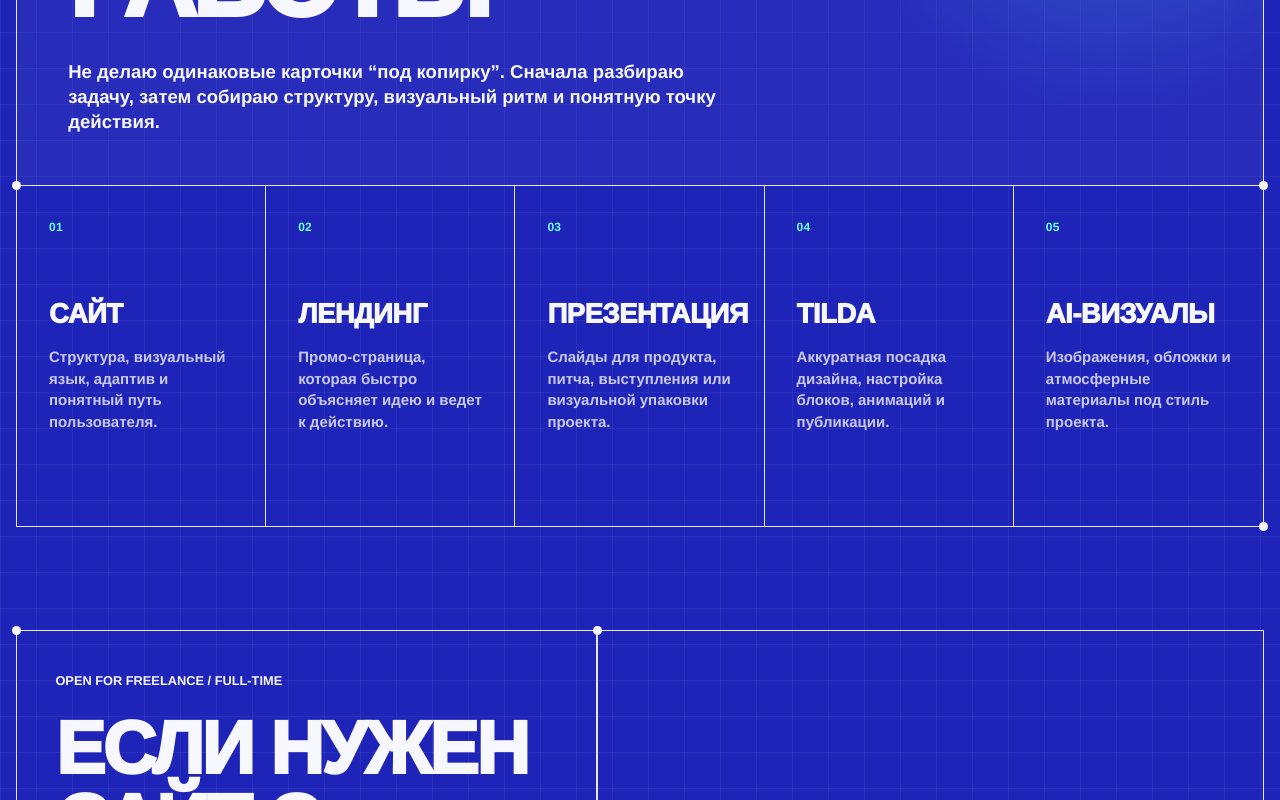
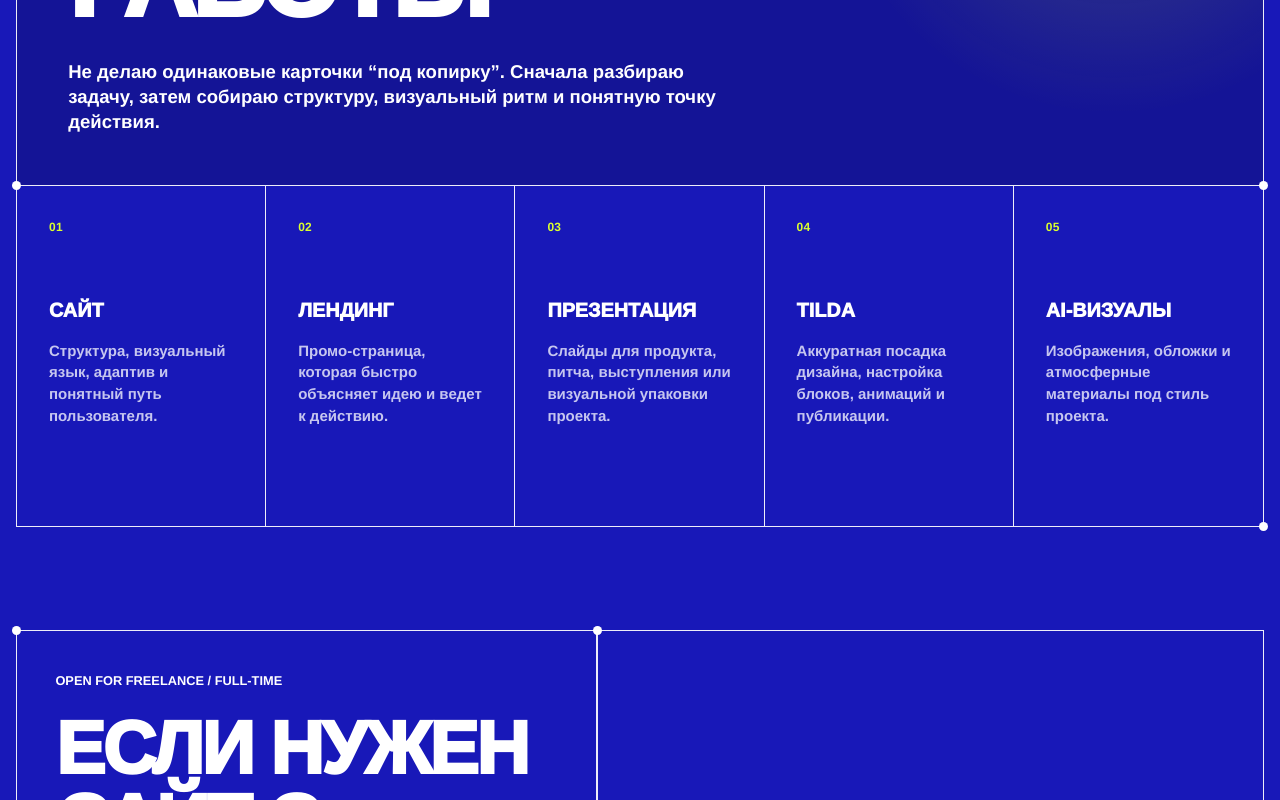
Before and after one commit to kulbedka1996-creator/Kulbeda, a Next.js app: page / in a window 1280 px wide. Shown: the part 2128-2928 px from the top of the page. Built offline with nearby package versions, Linux system fonts and the light colour scheme.

Commit message:
Apply brand palette and simplify backgrounds

```diff
--- a/app/globals.css
+++ b/app/globals.css
@@ -3,14 +3,15 @@
 @tailwind utilities;
 
 :root {
-  --blue: #1f24b8;
-  --blue-hot: #1767ff;
-  --paper: #f4f5ff;
-  --white: #f7f7ff;
-  --cyan: #6dfff2;
-  --ink: #070a24;
-  --line: rgba(247, 247, 255, 0.92);
-  --line-soft: rgba(247, 247, 255, 0.28);
+  --blue: #1818b8;
+  --blue-hot: #2424ff;
+  --paper: #e8eaf5;
+  --white: #ffffff;
+  --cyan: #dbff2f;
+  --red: #ff6330;
+  --ink: #050511;
+  --line: rgba(255, 255, 255, 0.92);
+  --line-soft: rgba(255, 255, 255, 0.28);
   --ease: cubic-bezier(0.16, 1, 0.3, 1);
 }
 
@@ -52,12 +53,7 @@ a {
 
 .site-shell {
   min-height: 100vh;
-  background:
-    linear-gradient(90deg, rgba(255, 255, 255, 0.05) 1px, transparent 1px),
-    linear-gradient(180deg, rgba(255, 255, 255, 0.05) 1px, transparent 1px),
-    radial-gradient(circle at 80% 4%, rgba(109, 255, 242, 0.18), transparent 24rem),
-    var(--blue);
-  background-size: 36px 36px, 36px 36px, auto, auto;
+  background: var(--blue);
   overflow-x: hidden;
 }
 
@@ -131,7 +127,7 @@ a {
   width: 56px;
   height: 56px;
   border-color: var(--cyan);
-  background: rgba(109, 255, 242, 0.18);
+  background: rgba(219, 255, 47, 0.2);
 }
 
 .tech-cursor.is-active .tech-cursor__axis {
@@ -147,7 +143,7 @@ a {
   align-items: center;
   gap: 24px;
   padding: 22px clamp(16px, 4vw, 48px);
-  background: rgba(31, 36, 184, 0.84);
+  background: rgba(24, 24, 184, 0.9);
   border-bottom: 1px solid var(--line);
   backdrop-filter: blur(10px);
 }
@@ -328,12 +324,11 @@ a {
   padding: clamp(24px, 2.4vw, 42px);
   overflow: hidden;
   background:
-    linear-gradient(90deg, rgba(255, 255, 255, 0.08) 1px, transparent 1px),
-    linear-gradient(180deg, rgba(255, 255, 255, 0.07) 1px, transparent 1px),
-    radial-gradient(circle at 54% 46%, rgba(255, 255, 255, 0.36), transparent 8rem),
-    radial-gradient(circle at 60% 56%, rgba(0, 214, 255, 0.58), transparent 22rem),
-    #0617d7;
-  background-size: 76px 76px, 76px 76px, auto, auto, auto;
+    radial-gradient(circle at 54% 45%, rgba(255, 255, 255, 0.28), transparent 9rem),
+    radial-gradient(circle at 60% 58%, rgba(219, 255, 47, 0.22), transparent 20rem),
+    radial-gradient(circle at 74% 62%, rgba(255, 99, 48, 0.18), transparent 18rem),
+    var(--blue);
+  background-size: auto;
   isolation: isolate;
 }
 
@@ -391,7 +386,7 @@ a {
   grid-template-columns: minmax(280px, 1fr) 164px;
   width: min(47vw, 650px);
   min-height: 245px;
-  background: var(--white);
+  background: var(--paper);
   color: var(--blue);
   border: 1px solid var(--line);
 }
@@ -414,7 +409,7 @@ a {
   border-left: 1px solid var(--blue);
   background:
     repeating-linear-gradient(0deg, transparent 0 16px, rgba(31, 36, 184, 0.72) 17px 18px),
-    var(--white);
+    var(--paper);
 }
 
 .hero-info-mark span {
@@ -434,7 +429,7 @@ a {
   padding: 0 25px;
   border: 1px solid var(--line);
   border-radius: 999px;
-  background: rgba(6, 23, 215, 0.54);
+  background: rgba(5, 5, 17, 0.38);
   box-shadow: 0 16px 48px rgba(0, 0, 90, 0.22);
   color: var(--white);
   font-size: clamp(18px, 1.7vw, 30px);
@@ -448,7 +443,7 @@ a {
 .hero-pill i {
   width: 18px;
   height: 18px;
-  background: var(--white);
+  background: var(--cyan);
   border-radius: 50%;
 }
 
@@ -662,7 +657,7 @@ a {
 }
 
 .project-row:hover {
-  background: var(--white);
+  background: var(--paper);
   color: var(--blue);
 }
 
@@ -745,8 +740,8 @@ a {
   min-height: 360px;
   padding: clamp(22px, 4vw, 54px);
   background:
-    radial-gradient(circle at 88% 16%, rgba(109, 255, 242, 0.22), transparent 18rem),
-    rgba(255, 255, 255, 0.035);
+    radial-gradient(circle at 88% 16%, rgba(219, 255, 47, 0.2), transparent 18rem),
+    rgba(5, 5, 17, 0.2);
 }
 
 .services-head h2 {
@@ -797,10 +792,10 @@ a {
 
 .service-board h3 {
   margin: 0 0 18px;
-  font-size: clamp(20px, 2.15vw, 34px);
+  font-size: clamp(17px, 1.55vw, 25px);
   font-weight: 1000;
-  letter-spacing: -0.02em;
-  line-height: 1.04;
+  letter-spacing: 0;
+  line-height: 1.12;
   text-transform: uppercase;
   text-wrap: balance;
 }
```
